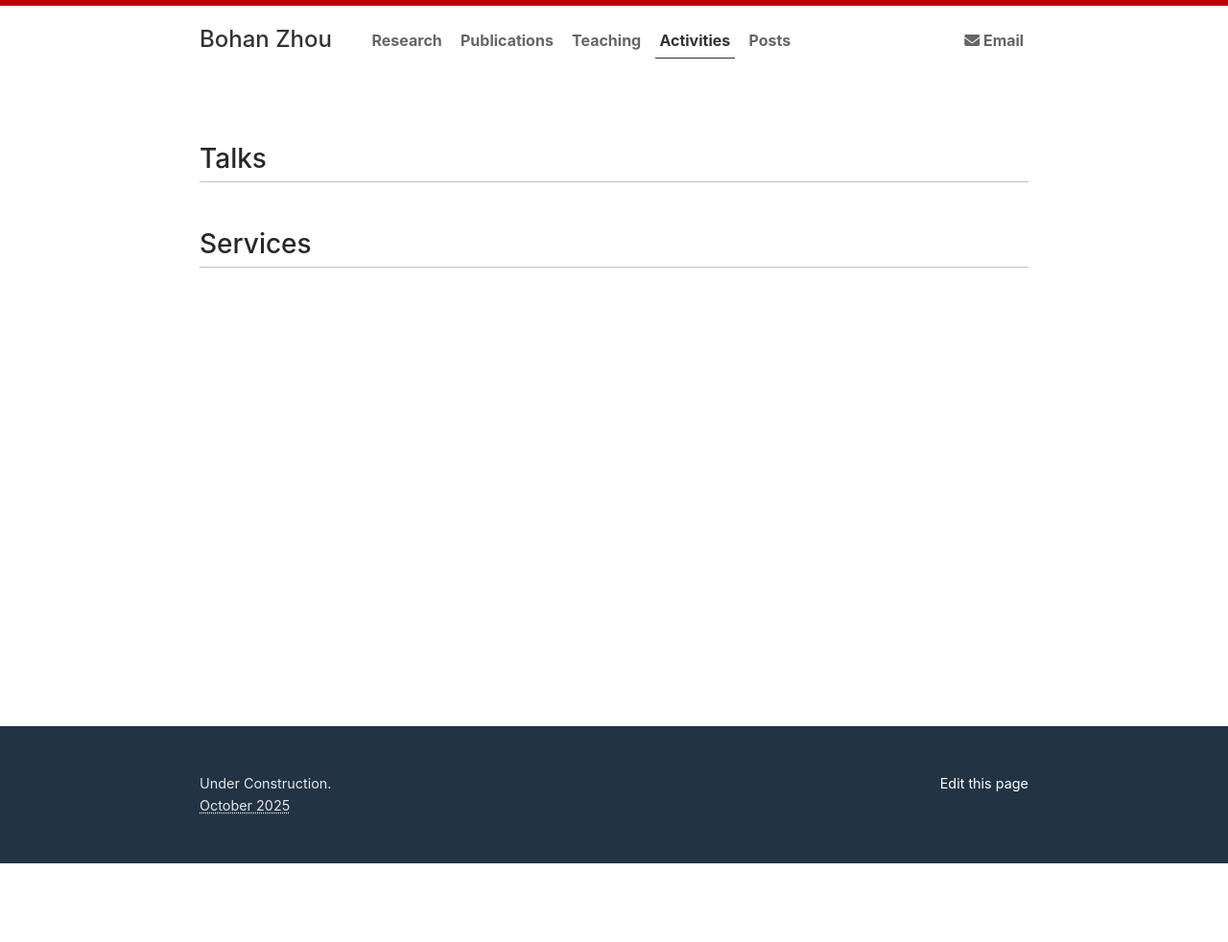
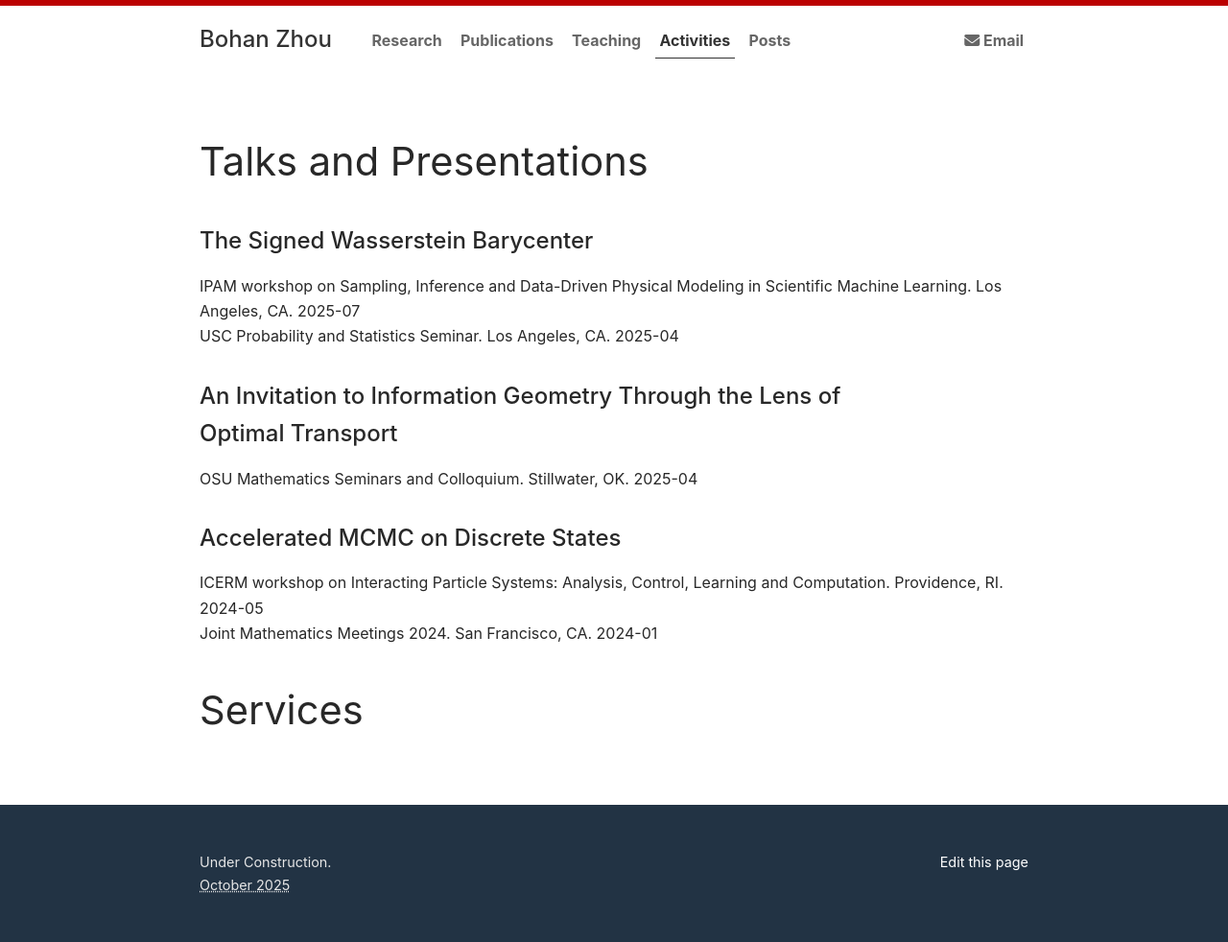
Before and after one commit to silentmovie/BohanZhou-Webpage, a Jekyll site: the page built from activities.md, in a window 1280 px wide. Shown: the whole page at 96% size. Built offline with Jekyll 4.4.1, drawn with Linux system fonts in a browser that asks for light colours; before the commit the page ends 900 px from its top, so only the background shows below that.

Commit message:
update some activities

```diff
--- /dev/null
+++ b/_data/talks.yml
@@ -0,0 +1,15 @@
+- title: "The Signed Wasserstein Barycenter"
+  date: 2025-07
+  location: IPAM workshop on Sampling, Inference and Data-Driven Physical Modeling in Scientific Machine Learning. Los Angeles, CA.
+- title: "An Invitation to Information Geometry Through the Lens of Optimal Transport"
+  date: 2025-04
+  location: OSU Mathematics Seminars and Colloquium. Stillwater, OK.
+- title: "The Signed Wasserstein Barycenter"
+  date: 2025-04
+  location: USC Probability and Statistics Seminar. Los Angeles, CA.
+- title: " Accelerated MCMC on Discrete States"
+  date: 2024-05
+  location: "ICERM workshop on Interacting Particle Systems: Analysis, Control, Learning and Computation. Providence, RI."
+- title: " Accelerated MCMC on Discrete States"
+  date: 2024-01
+  location: Joint Mathematics Meetings 2024. San Francisco, CA.
--- a/activities.md
+++ b/activities.md
@@ -8,7 +8,7 @@ class: activities
 {:.hidden}
 # Talks
 
-## Talks
+# Talks and Presentations
 {% assign talktitles = site.data.talks | group_by:"title" %}
 {% for title in talktitles %}
 {:.talk-title}
@@ -19,4 +19,4 @@ class: activities
 {% endfor %}
 {% endfor %}
 
-## Services
+# Services
```
